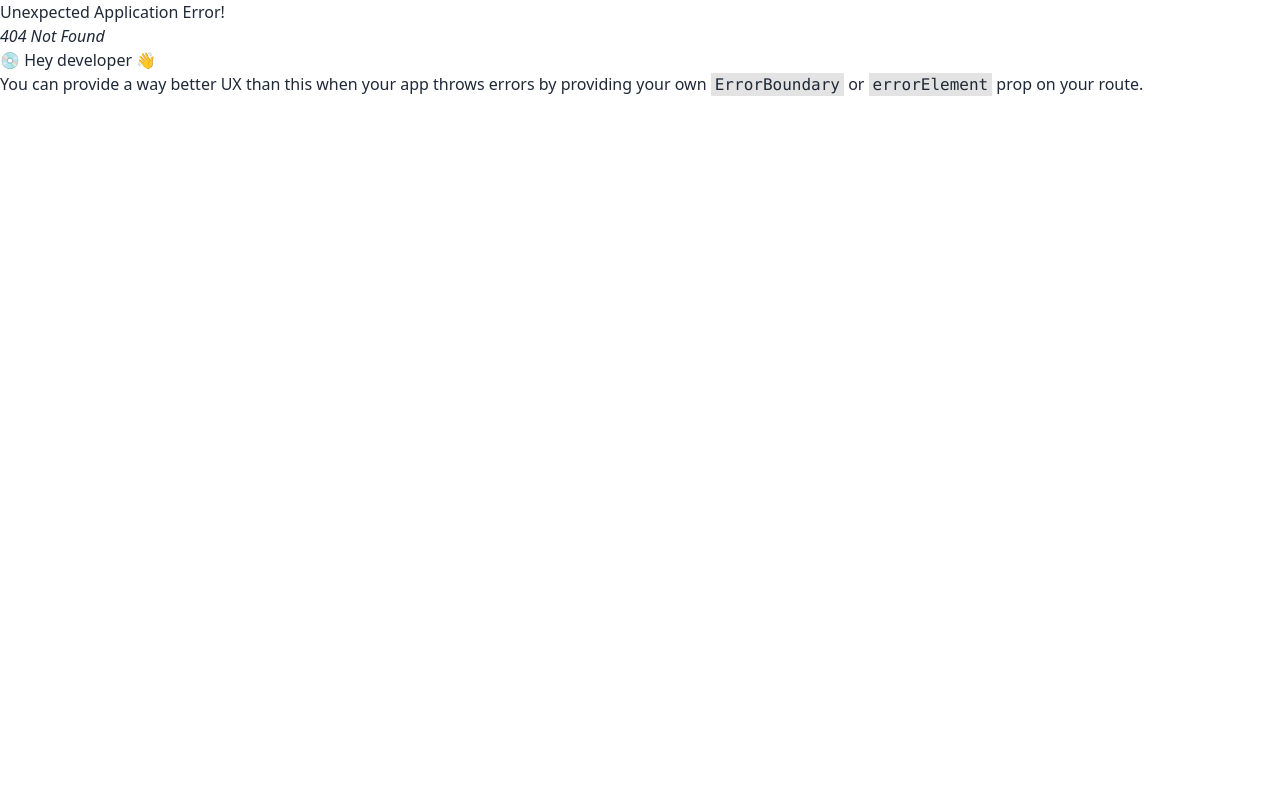
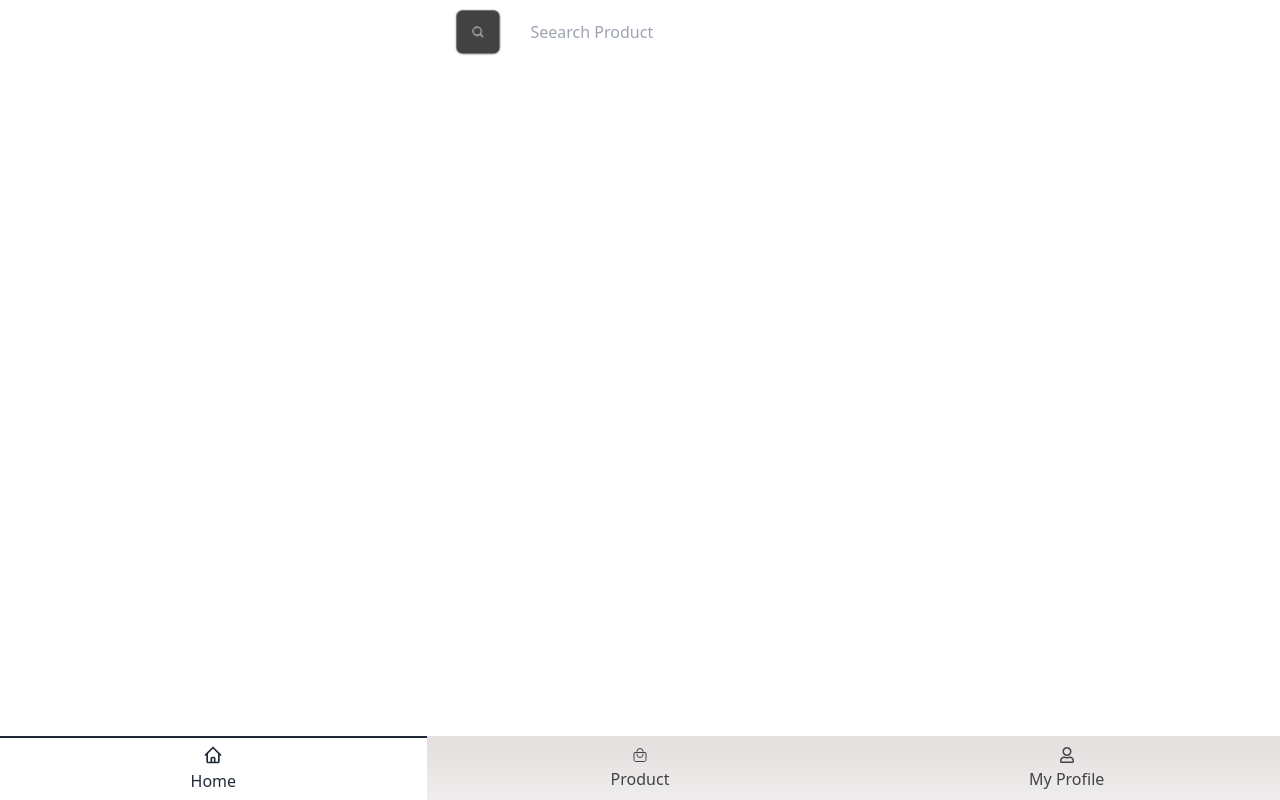
Before and after one commit to kanphatdev/RRPKShoe, a React (Vite) app: page /products in a window 1280 px wide. Before the commit this address had no page. Built offline with nearby package versions, Linux system fonts and the light colour scheme.

Commit message:
connect routes

```diff
--- a/src/components/BottomNav.jsx
+++ b/src/components/BottomNav.jsx
@@ -1,21 +1,33 @@
-import  { useState } from 'react';
+import { useState } from 'react';
 import { IoBagHandleOutline } from 'react-icons/io5';
 import { FaRegUser } from 'react-icons/fa';
-
+import { Route, Routes, useNavigate } from "react-router-dom";
+import Rootpage from '../pages/Rootpage';
 const BottomNav = () => {
     const [activeButton, setActiveButton] = useState('home'); // Default active button
-
+    const navigate = useNavigate();
+    const redirectToHome = () => {
+        navigate('/home')
+    }
+    const redirectToProduct = () => {
+        navigate('/products')
+    }
+    const redirectToProfile = () => {
+navigate('/profiles/:id')
+    }
     const handleButtonClick = (buttonName) => {
         setActiveButton(buttonName);
         // You can perform additional actions when a button is clicked if needed
     };
 
     return (
+        <>
             <div className="btm-nav">
                 <button
                     className={activeButton === 'home' ? 'active' : 'bg-gradient-to-b from-[#e4dede] to-[#efeded] text-[#434242]'}
-        onClick={() => handleButtonClick('home')}
+                    onClick={() => { handleButtonClick('home'); redirectToHome(); }}
                 >
+
                     <svg
                         xmlns="http://www.w3.org/2000/svg"
                         className="h-5 w-5"
@@ -31,22 +43,30 @@ const BottomNav = () => {
                         />
                     </svg>
                     <span className="btm-nav-label">Home</span>
+
                 </button>
                 <button
                     className={activeButton === 'product' ? 'active' : 'bg-gradient-to-b from-[#e4dede] to-[#efeded] text-[#434242]'}
-        onClick={() => handleButtonClick('product')}
+                    onClick={() => { handleButtonClick('product'); redirectToProduct(); }}
                 >
                     <IoBagHandleOutline />
                     <span className="btm-nav-label capitalize">Product</span>
                 </button>
                 <button
                     className={activeButton === 'profile' ? 'active' : 'bg-gradient-to-b from-[#e4dede] to-[#efeded] text-[#434242] '}
-        onClick={() => handleButtonClick('profile')}
+                    onClick={() => { handleButtonClick('profile'); redirectToProfile(); }}
                 >
                     <FaRegUser />
                     <span className="btm-nav-label capitalize">My Profile</span>
                 </button>
             </div>
+            {/* redirect container */}
+            <Routes>
+                <Route path='/home' element={<Rootpage />} />
+            </Routes>
+            {/* redirect container */}
+        </>
+
     );
 };
 
--- a/src/components/Navbar.jsx
+++ b/src/components/Navbar.jsx
@@ -12,7 +12,7 @@ const Navbar = () => {
     <button type="button" className="btn btn-square bg-[#434242] ">
     <PiMagnifyingGlass  className="text-[#efeded]"/>
     </button>
-    <input type="text" placeholder="Seearch Product" className="input input-ghost w-full max-w-2xl mx-3" />
+    <input type="text" placeholder="Seearch Product" className="input input-ghost w-[301px] h-[45px] max-w-[301px] mx-3" />
   </div>
   </div>
   <div className="navbar-end">
--- a/src/pages/Login.jsx
+++ b/src/pages/Login.jsx
@@ -1,5 +1,5 @@
 import Logo from '../assets/logo.jpg';
-
+import { Link } from "react-router-dom";
 const LoginPage = () => {
   return (
     <div className="bg-gradient-to-b from-[#e4dede] to-[#efeded] min-h-screen flex items-center justify-center">
@@ -32,13 +32,14 @@ const LoginPage = () => {
               className="w-full border border-gray-300 px-3 py-2 rounded-md focus:outline-none focus:ring focus:border-gray-500"
             />
           </div>
+          <Link to={'/home'}>
 
-          <button
-            type="submit"
-            className="text-white px-4 py-2 button-theme bg-slate-900 w-full hover:bg-gray-600 focus:outline-none focus:shadow-outline-blue active:bg-blue-800"
-          >
-            Log In
-          </button>
+            <Link to={'/home'}
+              className="text-white px-4 py-2 button-theme bg-slate-900 w-full hover:bg-gray-600 focus:outline-none focus:shadow-outline-blue active:bg-blue-800"
+            >
+              Log In
+            </Link  >
+          </Link>
         </form>
 
       </div>
--- /dev/null
+++ b/src/pages/ProductDetailpage.jsx
@@ -0,0 +1,9 @@
+
+
+const ProductDetailpage = () => {
+  return (
+    <div>ProductDetailpage</div>
+  )
+}
+
+export default ProductDetailpage
--- /dev/null
+++ b/src/pages/Productpage.jsx
@@ -0,0 +1,20 @@
+import BottomNav from "../components/BottomNav"
+import Navbar from "../components/Navbar"
+
+
+const Productpage = () => {
+  return (
+    <div className="">
+    <Navbar />
+    <div className="container mx-auto p-4 ">
+
+
+
+
+    </div>
+    <BottomNav />
+</div>
+  )
+}
+
+export default Productpage
--- /dev/null
+++ b/src/pages/Profilepage.jsx
@@ -0,0 +1,9 @@
+
+
+const Profilepage = () => {
+  return (
+    <div>Profilepage</div>
+  )
+}
+
+export default Profilepage
```
Also changed, not shown: src/main.jsx (+17 -1 lines). Lines whose indentation alone changed are shown as unchanged.
